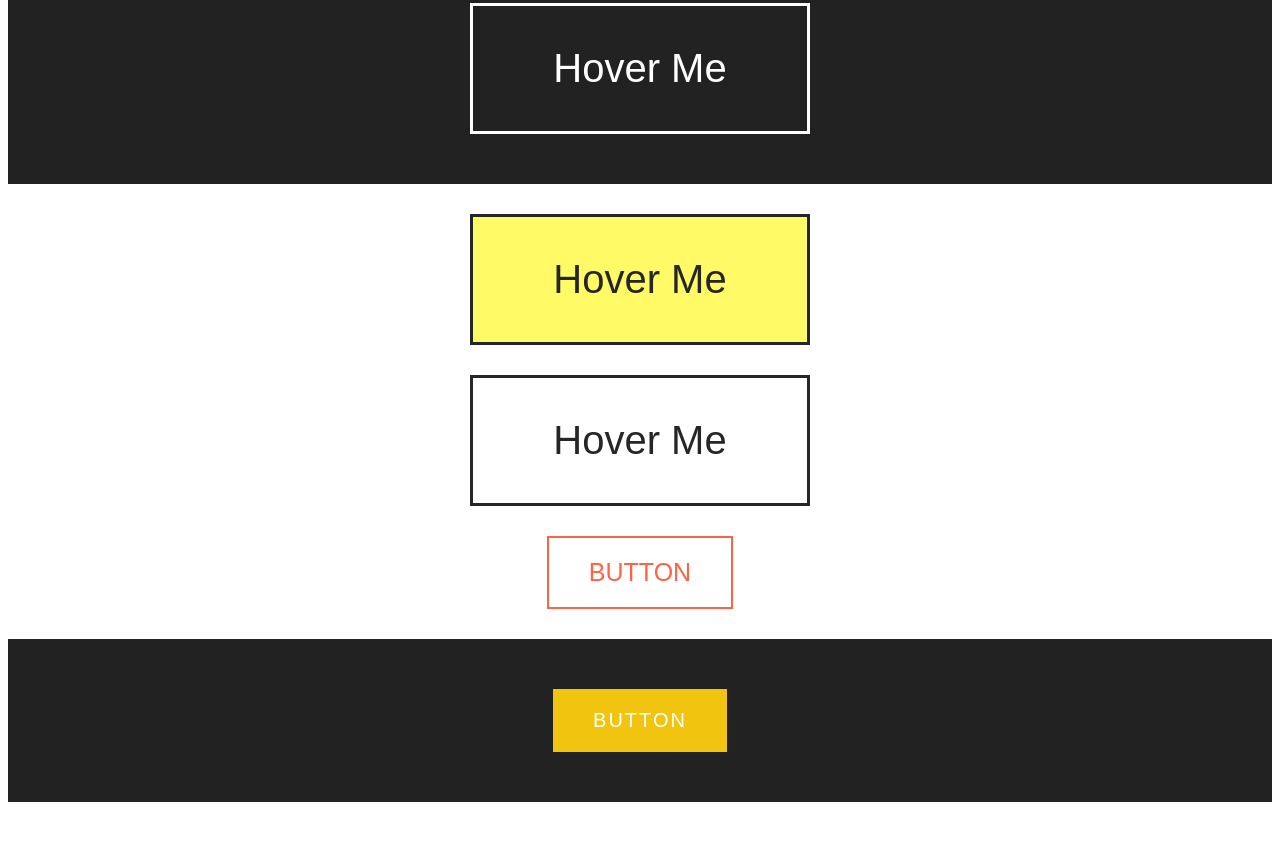
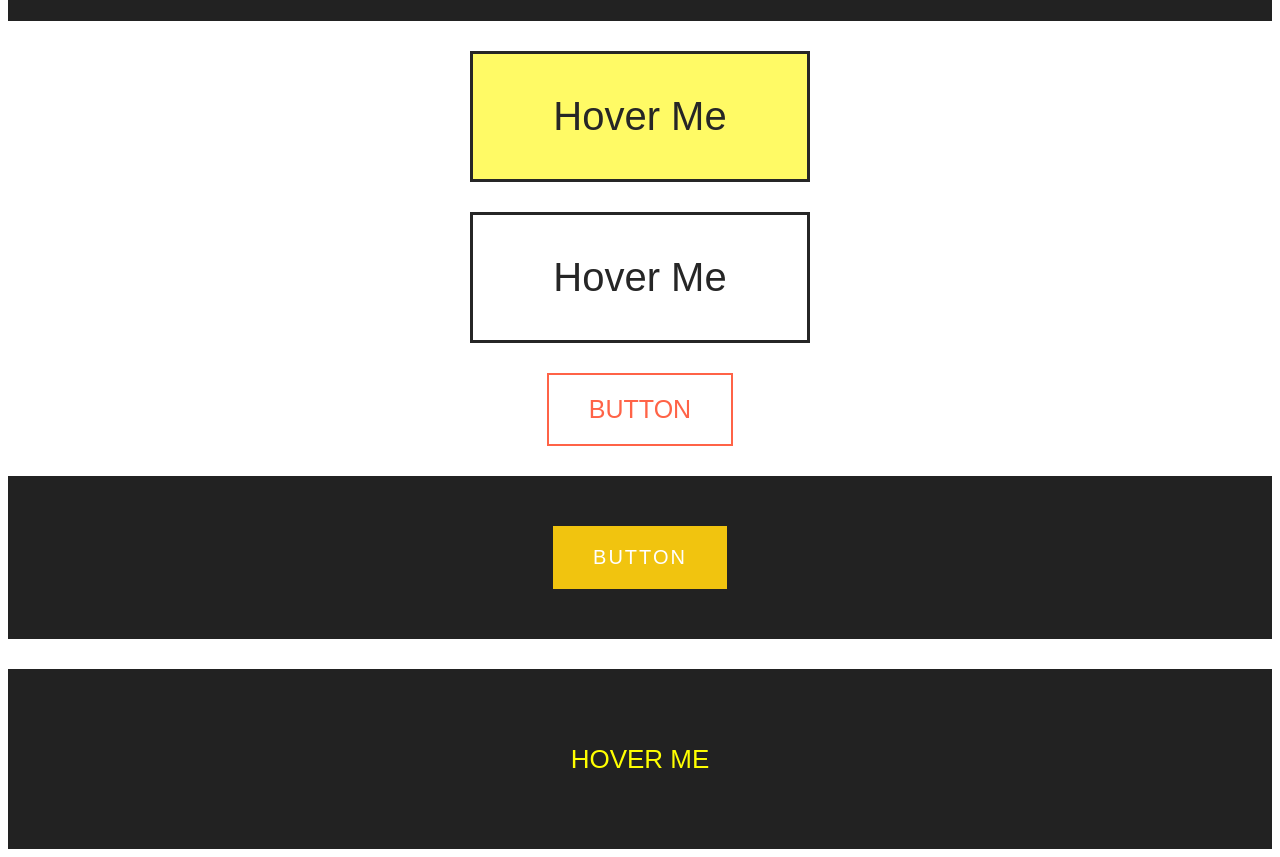
Before and after one commit to Gourangui/button-effects, a plain HTML site: page index.htm in a window 1280 px wide. Shown: the part 812-1669 px from the top of the page. Before the commit the page ends 1622 px from the top, so only its background shows below. Drawn offline with Linux system fonts and the light colour scheme.

Commit message:
new button effect

```diff
--- a/index.htm
+++ b/index.htm
@@ -20,7 +20,7 @@
 
     <a href="#" class="btn2">Hover Me</a>
 
-    <a href="#" class="btn3">Hover Me</a>
+    <!-- <a href="#" class="btn3">Hover Me</a> -->
 
     <div class="bg-dark">
       <a href="#" class="btn4">Hover Me</a>
@@ -40,5 +40,9 @@
       <button class="btn9">Button</button>
     </div>
 
+    <div class="bg-dark">
+      <a href="#" class="btn10"><span></span>Hover Me</a>
+    </div>
+
   </body>
 </html>
--- a/style.css
+++ b/style.css
@@ -76,7 +76,7 @@ a.btn2:hover{
 }
 
 /* Button 3 */
-a.btn3{
+/* a.btn3{
 	padding: 40px 80px;
 	color: #E1332D;
 	border: 3px solid #E1332D;
@@ -92,7 +92,7 @@ a.btn3:hover{
 	font-weight: 900;
 	letter-spacing: 10px;
 	border: 7px solid #E1332D;
-}
+} */
 
 /* Button 4 */
 .bg-dark{
@@ -104,6 +104,7 @@ a.btn3:hover{
 	justify-content: center;
 	align-items: center;
 	padding: 50px 0;
+	z-index: 0;
 }
 
 a.btn4{
@@ -337,3 +338,80 @@ button.btn9::after{
 	transition: all .5s;
 	transition-delay: .25s;
 }
+
+/* Button 10 */
+a.btn10{
+	width: 220px;
+	height: 80px;
+	color: #ff0;
+	background-color: transparent;
+	font-size: 26px;
+	text-decoration: none;
+	text-transform: uppercase;
+	text-align: center;
+	transition: all .5s;
+	line-height: 80px;
+	position: relative;
+}
+
+a.btn10:hover{
+	color: #262626;
+	transition-delay: .4s;
+}
+
+a.btn10 span{
+	background-color: #ff0;
+	position: absolute;
+	top: 0;
+	left: 0;
+	width: 100%;
+	height: 100%;
+	border-radius: 8px;
+	transform: scale(0);
+	transition: all .3s;
+	z-index: -1;
+}
+
+a.btn10:hover span{
+	transform: scale(1);
+	transition-delay: .4s;
+}
+
+a.btn10::before,
+a.btn10::after{
+	content: '';
+	position: absolute;
+	top: 50%;
+	transform: translateY(-50%);
+	width: 20px;
+	height: 20px;
+	background-color: #ff0;
+	border-radius: 50%;
+	transition: all .3s;
+	z-index: -1;
+	opacity: 0;
+}
+
+a.btn10::before{
+	left: 0;
+	box-shadow: -100px 0 0 #ff0;
+}
+
+a.btn10:hover:before{
+	left: 50%;
+	opacity: 1;
+	box-shadow: -30px 0 0 #ff0;
+	transform: translateX(-50%) translateY(-50%);
+}
+
+a.btn10::after{
+	right: 0;
+	box-shadow: 100px 0 0 #ff0;
+}
+
+a.btn10:hover::after{
+	right: 50%;
+	opacity: 1;
+	box-shadow: 30px 0 0 #ff0;
+	transform: translateX(50%) translateY(-50%);
+}
```
